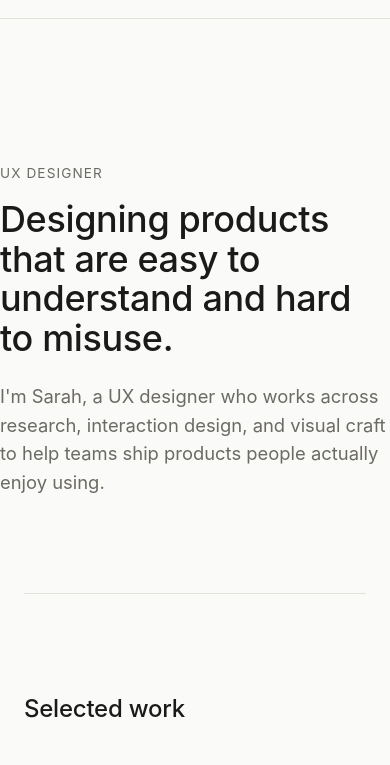
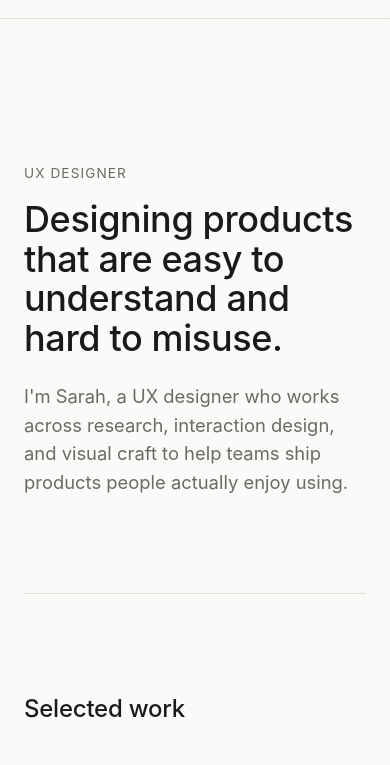
Before and after one commit to sarahrheerheerhee/sarahrheerheerhee.github.io, a plain HTML site: page index.html in a window 390 px wide. Shown: the part 54-819 px from the top of the page. Drawn offline with Linux system fonts and the light colour scheme.

Commit message:
Fix hero section padding collapsing on mobile
.hero's 3-value padding shorthand was zeroing the horizontal
padding inherited from .wrap, causing the headline to run edge-to-edge.

```diff
--- a/css/style.css
+++ b/css/style.css
@@ -141,7 +141,8 @@ button {
 
 /* Hero */
 .hero {
-  padding: var(--space-7) 0 var(--space-6);
+  padding-top: var(--space-7);
+  padding-bottom: var(--space-6);
 }
 
 .hero-eyebrow {
```
